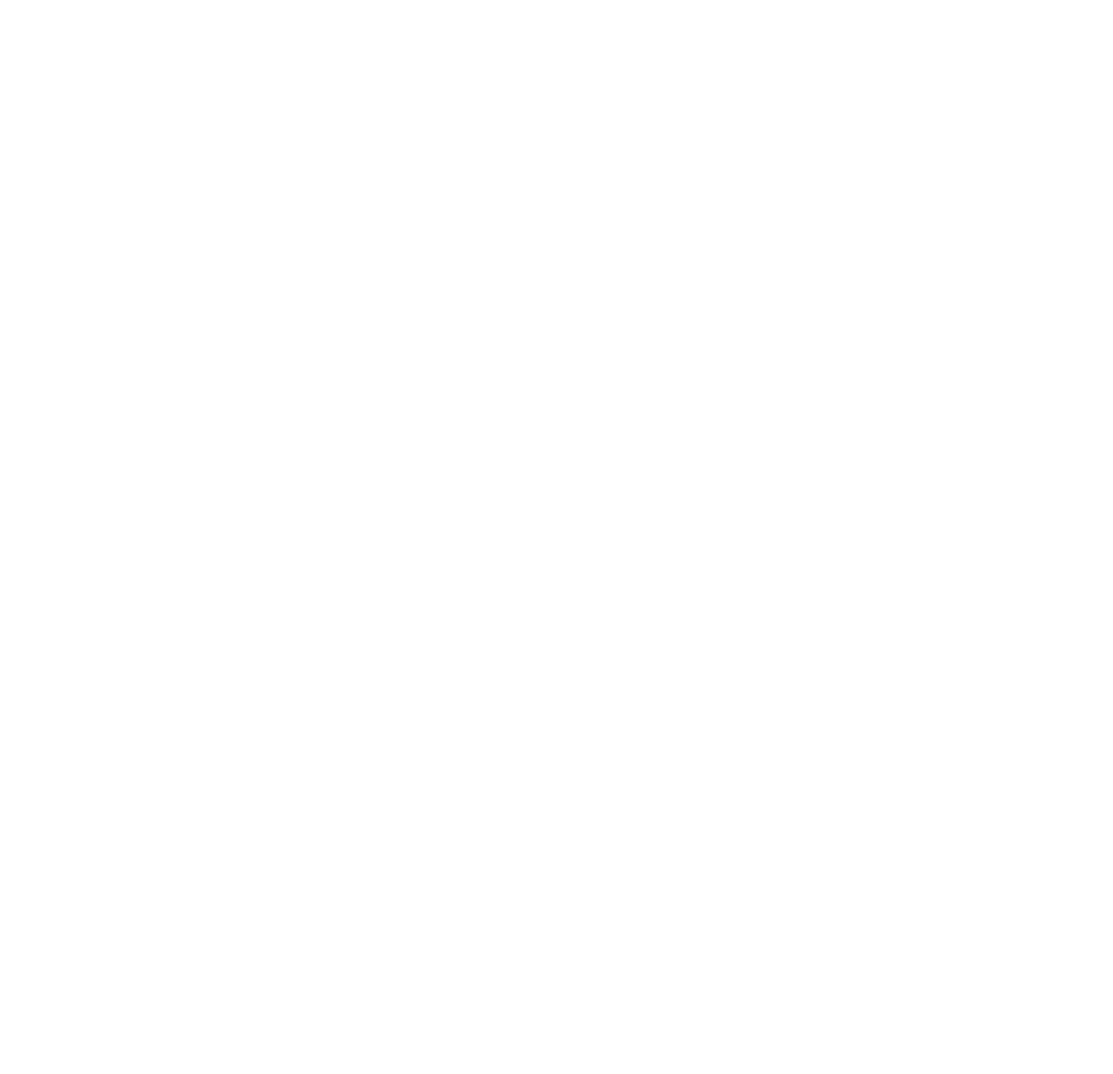
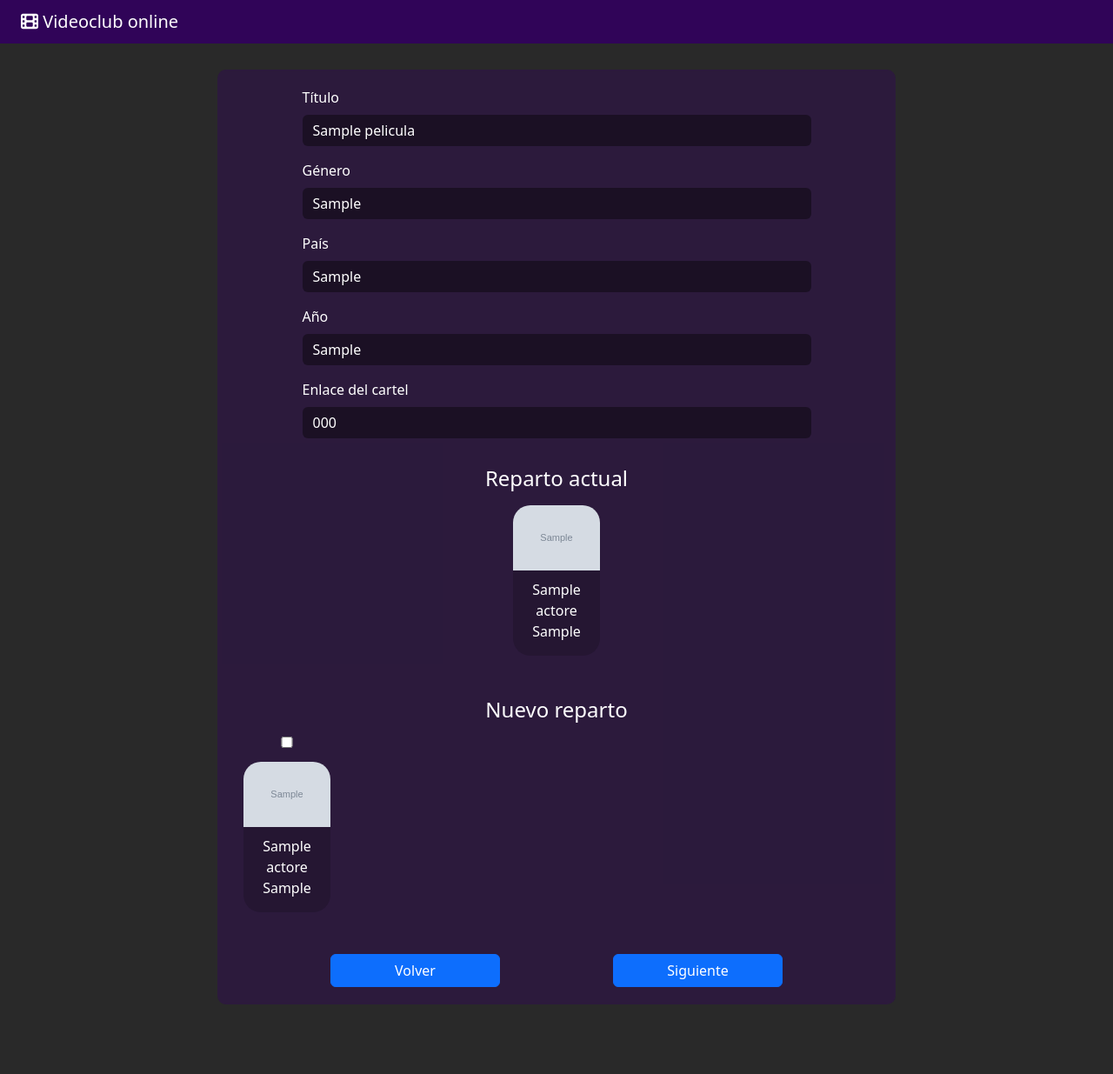
Before and after one commit to AlvaroFdezG/videoclub_online, a PHP site: page /pages/peli-edit.php?id_peli=1 in a window 1280 px wide. Before the commit the page is empty. Shown: the whole page at 87% size. Before the commit the page ends 800 px from the top, so only its background shows below. Run offline with PHP 8.4, Linux system fonts and the light colour scheme; the visitor is signed in with stand-in values (Sample User, id 1); tables that the repository leaves empty or names only in its code hold one stand-in row (values such as "Sample post"); grey boxes marked "Sample" are stand-in pictures.

Commit message:
Editar películas completo

```diff
--- /dev/null
+++ b/css/pelis-edit.css
@@ -0,0 +1,38 @@
+.pelis__reparto-edit{
+    display: flex;
+    width: 100%;
+    flex-wrap: wrap;
+    gap: 15px;
+    padding-left: 30px;
+    padding-right: 30px;
+}
+.fieldet-edit{
+    background-color: rgba(47, 4, 88, 0.404);
+    border-radius: 10px;
+    display: flex;
+    flex-direction: column;
+    align-items: center;
+    justify-content: center;
+    padding-top: 20px;
+    padding-bottom: 20px;
+}
+.fieldet-edit input{
+    background-color: rgba(0, 0, 0, 0.397);
+    border: none;
+    color: white;
+}
+.fieldet-edit input::placeholder{
+    color: gray;
+}
+.fieldet-edit input:focus{
+    background-color: rgba(0, 0, 0, 0.397);
+    color: white;
+}
+.container-edit{
+    max-width: 1200px;
+    margin: 0 auto;
+    display: flex;
+    justify-content: center;
+    padding: 80px;
+    padding-bottom: 80px;
+}
--- a/pages/dashboard.php
+++ b/pages/dashboard.php
@@ -74,7 +74,7 @@
 
                         <!-- a los enlaces les creo una variable que paso por get con el id de la película que se está iterando -->
                         <div class="pelis__botones">
-                            <a class="pelis__enlace" href="./editar.php?id_peli=<?php echo $peli->getId() ?>"><i class="fa-solid fa-pen-to-square"></i></a>
+                            <a class="pelis__enlace" href="./peli-edit.php?id_peli=<?php echo $peli->getId() ?>"><i class="fa-solid fa-pen-to-square"></i></a>
                             <a class="pelis__enlace --borrar" href="./confirm-delete.php?id_peli=<?php echo $peli->getId() ?>"><i class="fa-solid fa-trash-can"></i></a>
                         </div>
 
--- a/pages/peli-create-actores.php
+++ b/pages/peli-create-actores.php
@@ -43,7 +43,7 @@
                         <input type="checkbox" name="actores[]" id="<?php echo $actor["id"] ?>" value="<?php echo $actor["id"] ?>">
                     </div>
                 <?php } ?>
-                <button type="submit" class="mt-5 btn btn-primary w-75">Acceder</button>
+                <button type="submit" class="mt-5 btn btn-primary w-100">Confirmar</button>
             </fieldset>
         </form>
     </div>
--- a/pages/peli-edit.php
+++ b/pages/peli-edit.php
@@ -0,0 +1,90 @@
+<?php
+require("./../scripts/bbdd.php");
+require("./../scripts/funciones.php");
+session_start();
+// me guardo el id de la pelicula para actualizarla luego
+$_SESSION["id-edit-peli"] = $_GET["id_peli"];
+$dataPeli = getOnePeli($_GET["id_peli"]);
+// la añado a un array para aprovechar la función de crear objetos de todas las películas aunque solo sea una
+$listaPelis[] = $dataPeli;
+$listaPelisObj = crearPelis($listaPelis);
+$allActores = allActores();
+?>
+<!DOCTYPE html>
+<html lang="es">
+
+<head>
+    <meta charset="UTF-8">
+    <meta name="viewport" content="width=device-width, initial-scale=1.0">
+    <title>Editar película</title>
+    <link href="https://cdn.jsdelivr.net/npm/bootstrap@5.3.8/dist/css/bootstrap.min.css" rel="stylesheet" integrity="sha384-sRIl4kxILFvY47J16cr9ZwB07vP4J8+LH7qKQnuqkuIAvNWLzeN8tE5YBujZqJLB" crossorigin="anonymous">
+    <link rel="stylesheet" href="https://cdnjs.cloudflare.com/ajax/libs/font-awesome/6.7.2/css/all.min.css">
+    <link rel="stylesheet" href="./../css/style.css">
+    <link rel="stylesheet" href="./../css/peli-create.css">
+    <link rel="stylesheet" href="./../css/dashboard.css">
+    <link rel="stylesheet" href="./../css/pelis-edit.css">
+</head>
+
+<body>
+    <nav class="navbar navbar-expand-lg bg-body-tertiary position-fixed w-100 p-2 header">
+        <h1 class="navbar-brand m-0 mx-3"> <i class="fa-solid fa-film"></i> Videoclub online</h1>
+    </nav>
+    <div class="container-edit">
+        <form action="./../scripts/peli-edit-script.php" method="post" class="w-75 form-edit">
+            <fieldset class="fieldet-edit">
+                <div class="mb-3 w-75">
+                    <label for="peli-name" class="form-label">Título</label>
+                    <input required class="form-control" name="peli-name" id="peli-name" placeholder="Título de la película" value="<?php echo $listaPelisObj[0]->gettitulo() ?>">
+                </div>
+                <div class="mb-3 w-75">
+                    <label for="peli-genero" class="form-label">Género</label>
+                    <input required class="form-control" name="peli-genero" id="peli-genero" placeholder="Comedia, drama, acción..." value="<?php echo $listaPelisObj[0]->getgenero() ?>">
+                </div>
+                <div class="mb-3 w-75">
+                    <label for="peli-pais" class="form-label">País</label>
+                    <input required class="form-control" name="peli-pais" id="peli-pais" placeholder="Dónde se hizo" value="<?php echo $listaPelisObj[0]->getpais() ?>">
+                </div>
+                <div class="mb-3 w-75">
+                    <label for="peli-year" class="form-label">Año</label>
+                    <input required class="form-control" name="peli-year" id="peli-year" placeholder="Año de estreno" value="<?php echo $listaPelisObj[0]->getAnyo() ?>">
+                </div>
+                <div class="mb-3 w-75">
+                    <label for="peli-img" class="form-label">Enlace del cartel</label>
+                    <input required class="form-control" name="peli-img" id="peli-img" placeholder="Pega aquí la url de la imagen" value="<?php echo $listaPelisObj[0]->getCartel() ?>">
+                </div>
+                <h4 class="mt-3 mb-3">Reparto actual</h4>
+                <div class="pelis__reparto-edit d-flex justify-content-center">
+                    <?php foreach ($listaPelisObj[0]->getReparto() as $actor) { ?>
+                        <div class="d-flex flex-column align-middle justify-content-between">
+                            <div class="reparto__card">
+                                <img class="reparto__img" src="<?php echo $actor->getfotografia() ?>" alt="">
+                                <p class="pelis__nombre-actor"><?php echo $actor->getnombre() ?></p>
+                                <p><?php echo $actor->getapellidos() ?></p>
+                            </div>
+                        </div>
+                    <?php } ?>
+                </div>
+                <h4 class="mt-5 mb-3">Nuevo reparto</h4>
+                <div class="pelis__reparto-edit">
+                    <?php foreach ($allActores as $actor) { ?>
+                        <div class="d-flex flex-column align-middle justify-content-between">
+                            <input class="mb-3" type="checkbox" name="actores[]" id="<?php echo $actor["id"] ?>" value="<?php echo $actor["id"] ?>">
+                            <div class="reparto__card">
+                                <img class="reparto__img" src="<?php echo $actor["fotografia"] ?>" alt="">
+                                <p class="pelis__nombre-actor"><?php echo $actor["nombre"] ?></p>
+                                <p><?php echo $actor["apellidos"] ?></p>
+                            </div>
+                        </div>
+                    <?php } ?>
+                </div>
+                <div class="d-flex align-middle justify-content-evenly w-100 mt-5">
+                    <a href="./dashboard.php" class="btn btn-primary w-25">Volver</a>
+                    <button type="submit" class="btn btn-primary w-25">Siguiente</button>
+                </div>
+            </fieldset>
+        </form>
+    </div>
+    <script src="https://cdn.jsdelivr.net/npm/bootstrap@5.3.8/dist/js/bootstrap.bundle.min.js" integrity="sha384-FKyoEForCGlyvwx9Hj09JcYn3nv7wiPVlz7YYwJrWVcXK/BmnVDxM+D2scQbITxI" crossorigin="anonymous"></script>
+</body>
+
+</html>
--- a/scripts/bbdd.php
+++ b/scripts/bbdd.php
@@ -138,6 +138,24 @@
         echo '<p class="error-message">Error en la base de datos: <strong>' . $e->getMessage() . '</strong></p>';
     }
 }
+function getOnePeli($id_peli)
+{
+    $conex = "mysql:host=127.0.0.1;dbname=videoclub";
+    $user = "root";
+    $pass = "";
+
+    try {
+        $bd = new PDO($conex, $user, $pass);
+        $sql = $bd->prepare("SELECT * FROM peliculas WHERE id=:id_peli");
+        $sql->execute([":id_peli" => $id_peli]);
+
+        $peliData =  $sql->fetch(PDO::FETCH_ASSOC);
+        return $peliData;
+        $bd = null;
+    } catch (PDOException $e) {
+        echo '<p class="error-message">Error en la base de datos: <strong>' . $e->getMessage() . '</strong></p>';
+    }
+}
 function getActores($id_peli)
 {
     $conex = "mysql:host=127.0.0.1;dbname=videoclub";
@@ -219,3 +237,27 @@
         echo '<p class="error-message">Error en la base de datos: <strong>' . $e->getMessage() . '</strong></p>';
     }
 }
+
+function insertarPeliEdit($id_peli, $titulo, $genero, $pais, $anyo, $cartel, $arrayActores)
+{
+    $conex = "mysql:host=127.0.0.1;dbname=videoclub";
+    $user = "root";
+    $pass = "";
+
+    try {
+        $bd = new PDO($conex, $user, $pass);
+        $sql = $bd->prepare("INSERT INTO peliculas (id, titulo, genero, pais, anyo, cartel)
+        VALUES (:id, :titulo, :genero, :pais, :anyo, :cartel)");
+        $sql->execute([":id" => $id_peli, ":titulo" => $titulo, ":genero" => $genero, ":pais" => $pais, ":anyo" => $anyo, ":cartel" => $cartel]);
+
+        $sqlActuan = $bd->prepare("INSERT INTO actuan (id_pelicula, id_actor) VALUES
+            (:id_pelicula , :id_actor)");
+        foreach ($arrayActores as  $actor) {
+            $sqlActuan->execute([":id_pelicula" => $id_peli, ":id_actor" => $actor]);
+        }
+
+        $bd = null;
+    } catch (PDOException $e) {
+        echo '<p class="error-message">Error en la base de datos: <strong>' . $e->getMessage() . '</strong></p>';
+    }
+}
--- a/scripts/peli-create-script.php
+++ b/scripts/peli-create-script.php
@@ -5,3 +5,5 @@
 session_start();
 
 insertarPeli($_SESSION["peli-name"], $_SESSION["peli-genero"] , $_SESSION["peli-pais"], $_SESSION["peli-year"], $_SESSION["peli-img"],$_POST["actores"]);
+
+header("Location: ./../pages/dashboard.php");
```
Also changed, not shown: scripts/peli-edit-script.php (added, +16 -0 lines).
